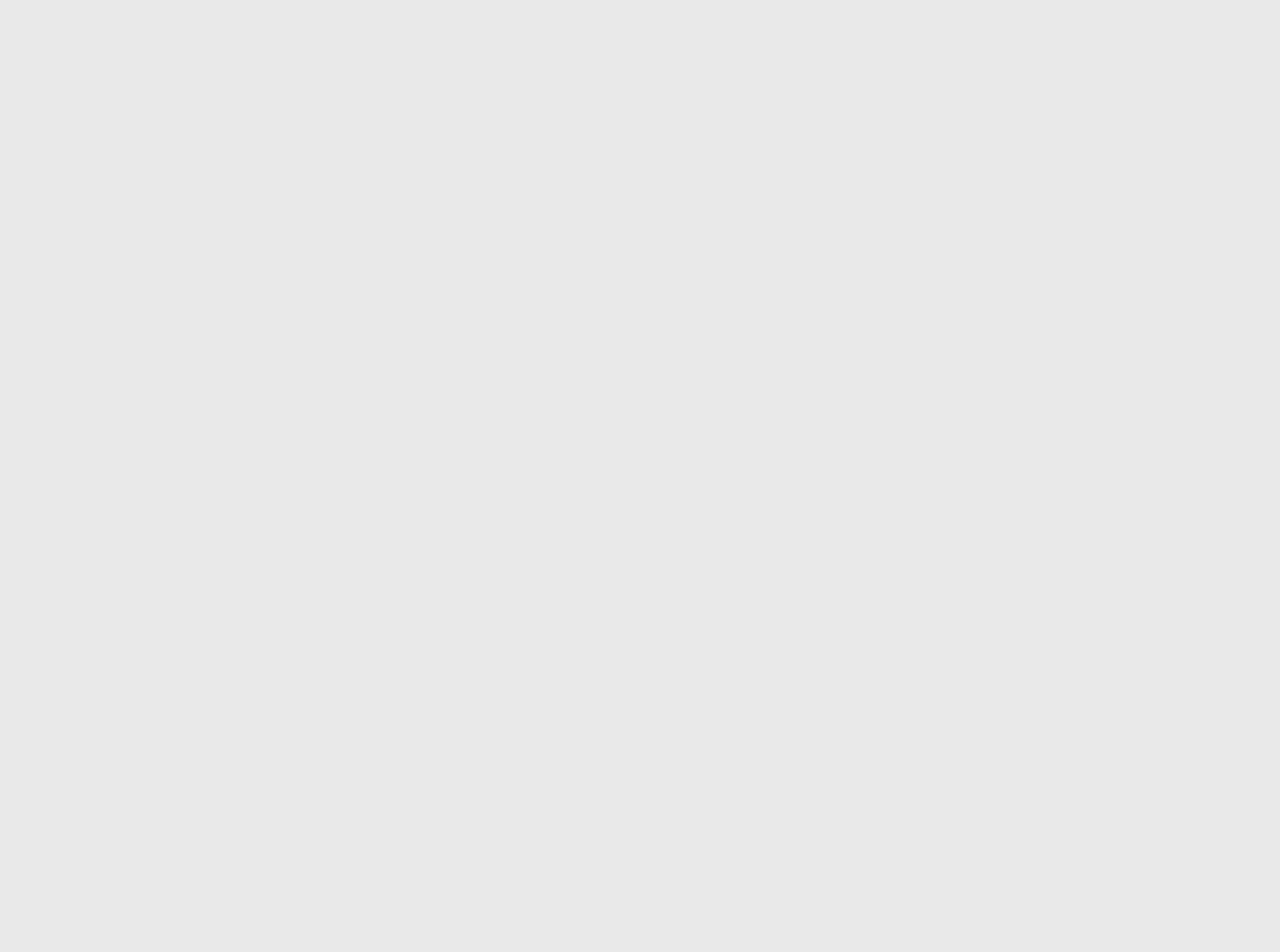
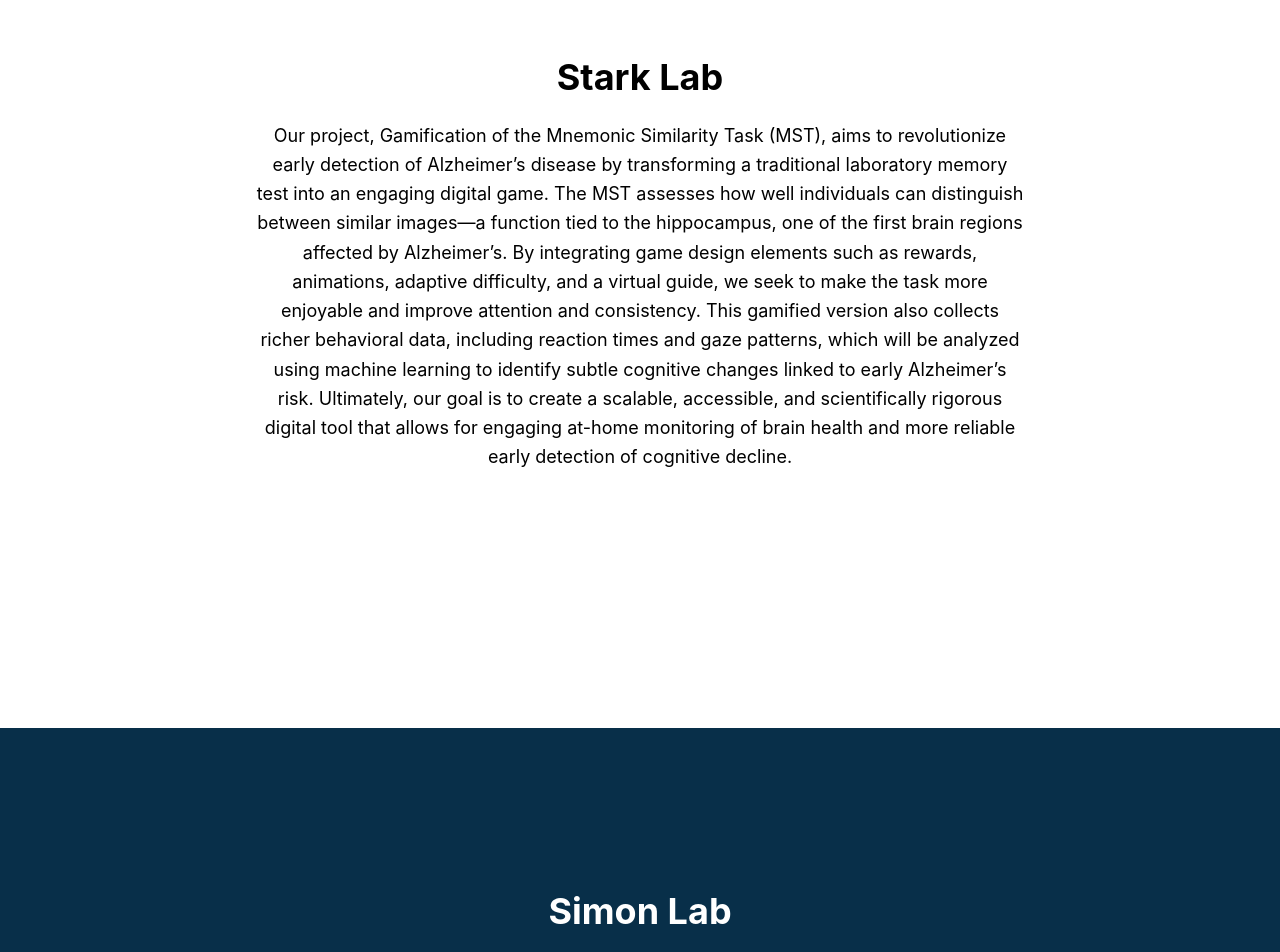
Before and after one commit to MedTechAtUCI/Medtech-Website, a React (Create React App) app in the folder medtech-website/: page /projects in a window 1280 px wide. Shown: the part 200-1152 px from the top of the page. Before the commit the page ends 928 px from the top, so only its background shows below. Built offline with nearby package versions, Linux system fonts and the light colour scheme.

Commit message:
Created Project/Partnership Description.

```diff
--- a/medtech-website/src/pages/projects.jsx
+++ b/medtech-website/src/pages/projects.jsx
@@ -1,20 +1,58 @@
-
-function StarkLabsDesciption() {
+function StarkLabsDescription() {
     return (
-        <div className="flex h-screen my-16 justify-center">
-            <h1 className="text-4xl font-bold">Stark Labs</h1>
+        <div className="flex flex-col items-center text-center h-screen my-16 justify-center px-8 bg-white">
+            <h1 className="text-4xl font-bold mb-6">Stark Lab</h1>
+            <p className="max-w-3xl text-lg leading-relaxed">
+                Our project, Gamification of the Mnemonic Similarity Task (MST), aims to revolutionize early detection of Alzheimer’s disease by transforming a traditional laboratory memory test into an engaging digital game. The MST assesses how well individuals can distinguish between similar images—a function tied to the hippocampus, one of the first brain regions affected by Alzheimer’s. By integrating game design elements such as rewards, animations, adaptive difficulty, and a virtual guide, we seek to make the task more enjoyable and improve attention and consistency. This gamified version also collects richer behavioral data, including reaction times and gaze patterns, which will be analyzed using machine learning to identify subtle cognitive changes linked to early Alzheimer’s risk. Ultimately, our goal is to create a scalable, accessible, and scientifically rigorous digital tool that allows for engaging at-home monitoring of brain health and more reliable early detection of cognitive decline.
+            </p>
         </div>
-    )
+    );
 }
 
+function SimonLabsDescription() {
+    return (
+        <div className="flex flex-col items-center text-center h-screen my-16 justify-center px-8 bg-sky-950">
+            <h1 className="text-4xl text-white font-bold">Simon Lab</h1>
+            <p className="max-w-3xl text-lg text-white leading-relaxed mt-6">
+                We are currently collaborating with the Simon Lab, a research group within the UCI School of Medicine led by Dr. Katherine Simon, a professor specializing in pediatric cognition, memory, and sleep. The Simon Lab focuses on understanding how memory develops in children and how sleep patterns influence learning and long-term recall.
+                <br /><br />
+                As part of our ongoing partnership, we are helping the lab develop a new memory-assessment feature for their app, HowRU. This feature presents children with pairs of images, where one image in the pair changes over time. Participants are asked to identify the differences, allowing researchers to measure attention, memory encoding, and recall in a natural, engaging way.
+                <br /><br />
+                Through this collaboration, we aim to support the Simon Lab’s mission to advance pediatric memory research and create tools that deepen our understanding of how children learn, adapt, and grow.
+            </p>
+        </div>
+    );
+}
 
+function OctopathDescription() {
+    return (
+        <div className="flex flex-col items-center text-center h-screen my-16 justify-center px-8 bg-white">
+            <h1 className="text-4xl font-bold">Octopath</h1>
+            <p className="max-w-3xl text-lg leading-relaxed mt-6">
+                We are affiliated with OctoPath, the AI-driven research lab led by Dr. Jana Lipkova at UCI, through her lab’s website at Jana Research. OctoPath bridges medical science and advanced computing, applying deep learning to multimodal clinical data — including histology, radiology, genomics, and patient history — to drive more objective diagnosis, prognosis, and biomarker discovery.
+            </p>
+        </div>
+    );
+}
+
+function UCIDCPDescription() {
+    return (
+        <div className="flex flex-col items-center text-center h-screen my-16 justify-center px-8 bg-sky-950">
+            <h1 className="text-4xl text-white font-bold">UCI's Division of Career Pathways</h1>
+            <p className="max-w-3xl text-lg text-white leading-relaxed mt-6">
+                We recently collaborated with UCI’s Division of Career Pathways (DCP) to host an interactive résumé workshop designed to support students preparing for internships and early-career opportunities. The event took place in DCP’s dedicated training room and was co-hosted with Women in Cyber Security (WiCyS), bringing together professional development resources and a supportive community focused on empowering students in technical fields.
+            </p>
+        </div>
+    );
+}
 
 export default function Projects() {
     return (
-        <StarkLabsDesciption />
-    )
-
-    /* Stark Labs | Simon Labs | Octopath | UCI DCP */
-    // Link to each one of the website
-    // Description of what we do with them
+        <div className="bg-white">
+            <StarkLabsDescription />
+            <SimonLabsDescription />
+            <OctopathDescription />
+            <UCIDCPDescription />
+        </div>
+    );
 }
```
